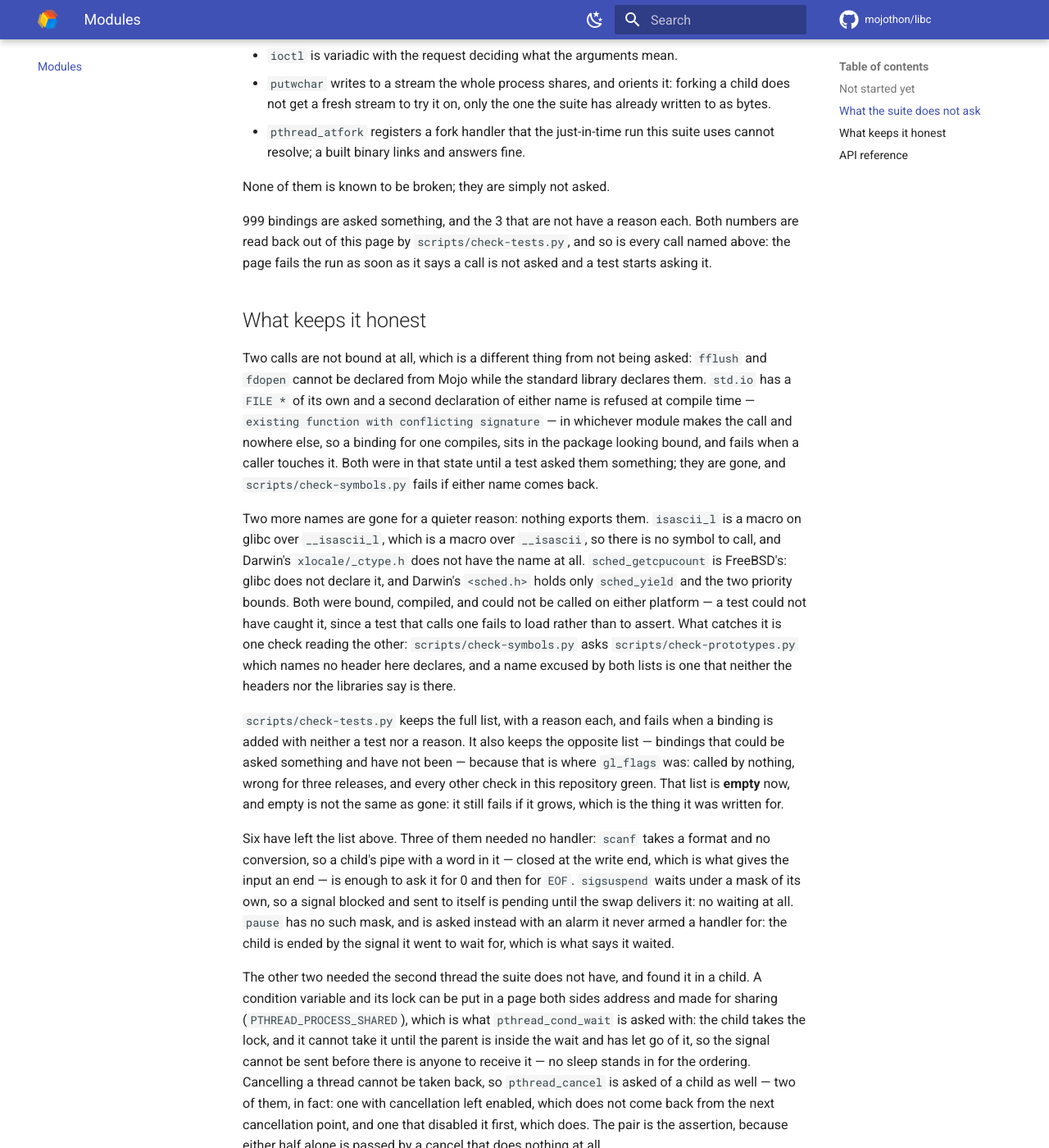
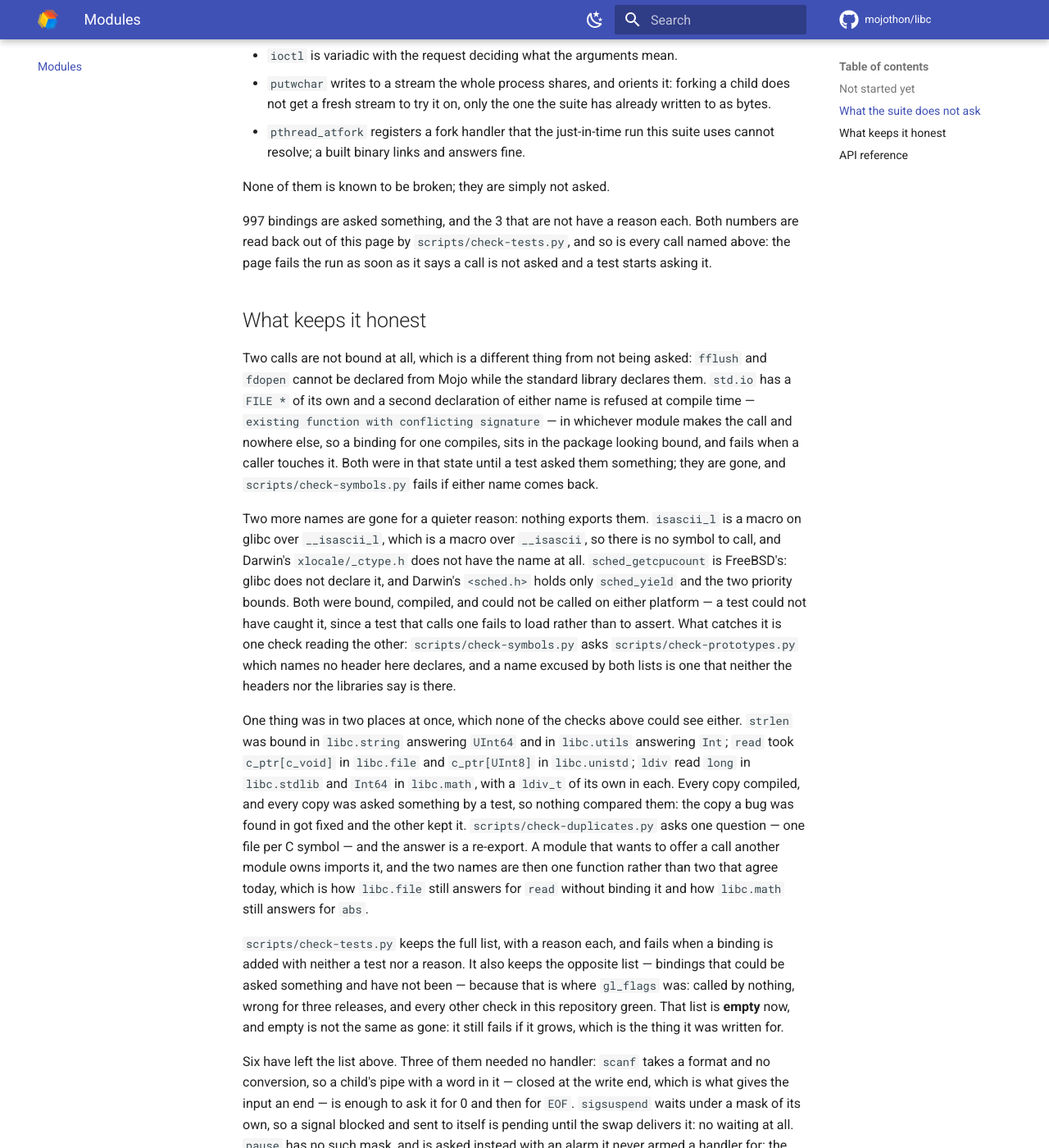
Before and after one commit to mojothon/libc, an MkDocs documentation site: the page built from docs/modules.md, in a window 1280 px wide and 1400 px high, scrolled down 4636 px. Shown: the whole window at 82% size. Built offline with MkDocs 1.6.1 and Material for MkDocs 9.7.7, drawn with Linux system fonts in a browser that asks for light colours; comment, search, counter and statistics services are not loaded; some of the changed text lies outside the part shown.

Commit message:
refactor(modules): bind each C symbol in one file
Twenty bindings were a second copy of a call another module already bound,
and no check compared them. The copies had drifted: `strlen` answered
`UInt64` in `libc.string` and `Int` in `libc.utils`; `read` took
`c_ptr[c_void]` in `libc.file` and `c_ptr[UInt8]` in `libc.unistd`; `ldiv`
read `long` in `libc.stdlib` and `Int64` in `libc.math`, and each module
had an `ldiv_t` of its own to go with it. Every copy compiled and every
copy was asked something by a test, which is exactly why nothing noticed:
the copy a bug is found in gets fixed and the other keeps the bug.

Where a second door was wanted, the name is now imported instead. Nothing
moves out of reach: `libc.file` still answers for `read`, `write`, `close`,
`lseek`, `pread`, `pwrite`, `fcntl`, `openat` and `creat`, `libc.stdio`
for `fputc`, `libc.math` for `abs`, `labs`, `ldiv`, `ldiv_t`, `lldiv`,
`lldiv_t` and both `imax` names, and `libc.sys.resource` for `nice`. What
went away is the second definition.

Two removals are not re-exports. `libc.string` carried `strcopy` and
`strncopy` beside `strcpy` and `strncpy` in the same file, which is one
call offered under two names with no way from the outside to tell which
one to reach for; the C names are what is left, and the test that asserted
the alias asserts that `strncpy` pads to the count with NULs instead.
`libc.sys.socket`'s copy of `close` is simply gone, since `libc.unistd`
had it and nothing imported the socket one.

`scripts/check-duplicates.py` is the guard: one file per C symbol, called
from the lint job. An alias inside one file is allowed, because `gamma` and
`lgamma` are the same symbol under two names deliberately and whoever reads
that file sees both; the same pair in two files is what it refuses. The
check was broken on purpose with a probe file to see it go red, then run
again with the probe gone.

The counts on the modules page and in the layout table are the numbers the
checked scripts print, not ones worked out by hand: twenty fewer calls
(1026 → 1006) over the same 998 symbols, `libc.math` 133 → 124 in
definitions while gaining the six re-exports, `libc.stdlib` 74 → 76.

```diff
--- a/docs/modules.md
+++ b/docs/modules.md
@@ -133,7 +133,7 @@ is about the call rather than about the suite:
 
 None of them is known to be broken; they are simply not asked.
 
-999 bindings are asked something, and the 3 that are not have a reason
+997 bindings are asked something, and the 3 that are not have a reason
 each. Both numbers are read back out of this page by
 `scripts/check-tests.py`, and so is every call named above: the page fails
 the run as soon as it says a call is not asked and a test starts asking it.
@@ -162,6 +162,20 @@ reading the other: `scripts/check-symbols.py` asks
 `scripts/check-prototypes.py` which names no header here declares, and a
 name excused by both lists is one that neither the headers nor the
 libraries say is there.
+
+One thing was in two places at once, which none of the checks above could
+see either. `strlen` was bound in `libc.string` answering `UInt64` and in
+`libc.utils` answering `Int`; `read` took `c_ptr[c_void]` in `libc.file`
+and `c_ptr[UInt8]` in `libc.unistd`; `ldiv` read `long` in `libc.stdlib`
+and `Int64` in `libc.math`, with a `ldiv_t` of its own in each. Every copy
+compiled, and every copy was asked something by a test, so nothing
+compared them: the copy a bug was found in got fixed and the other kept
+it. `scripts/check-duplicates.py` asks one question — one file per C
+symbol — and the answer is a re-export. A module that wants to offer a
+call another module owns imports it, and the two names are then one
+function rather than two that agree today, which is how `libc.file` still
+answers for `read` without binding it and how `libc.math` still answers
+for `abs`.
 
 `scripts/check-tests.py` keeps the full list, with a reason each, and fails
 when a binding is added with neither a test nor a reason. It also keeps the
```
Also changed, not shown: other parts of docs/modules.md (+7 -7 lines), CHANGELOG.md (+43 -0 lines), docs/beyond-c.md (+1 -1 lines), pixi.toml (+9 -0 lines), 12 other files.
